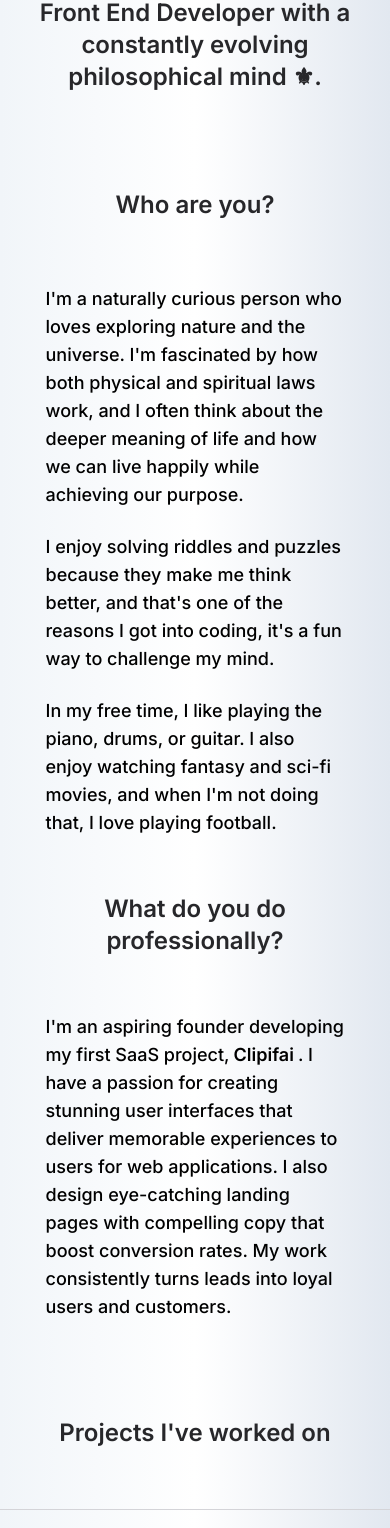
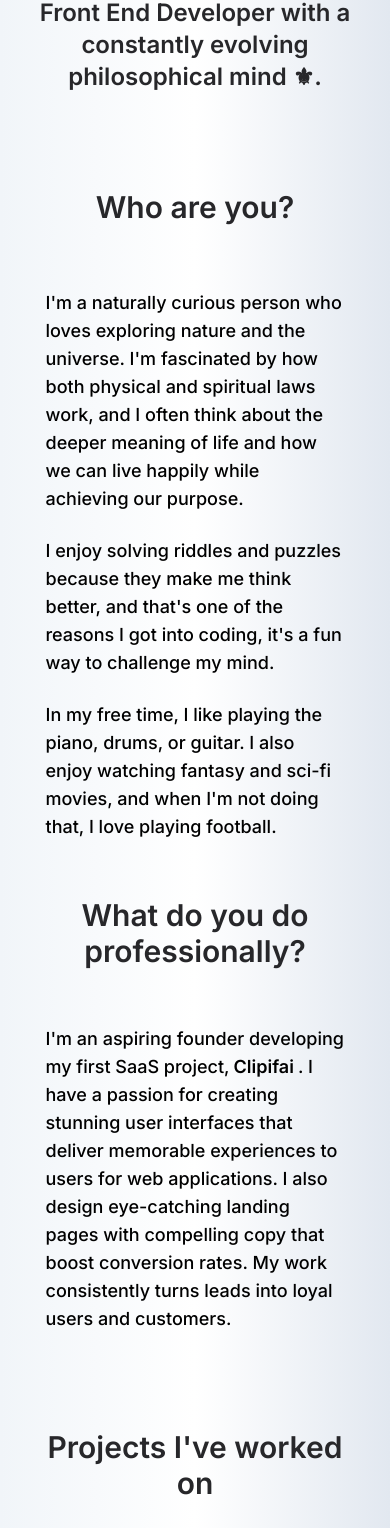
Before and after one commit to EmmanuelOta/coder_zi, a Next.js app: page / in a window 390 px wide. Shown: the part 432-1960 px from the top of the page. Built offline with nearby package versions, Linux system fonts and the light colour scheme.

Commit message:
Adding about section-3

```diff
--- a/app/(site)/page.js
+++ b/app/(site)/page.js
@@ -33,7 +33,7 @@ export default function Home() {
 				id="about"
 			>
 				<h3
-					className="p-3 text-2xl lg:text-4xl font-semibold my-7 text-center text-zinc-800 dark:text-white"
+					className="p-3 text-3xl lg:text-4xl font-semibold my-7 text-center text-zinc-800 dark:text-white"
 					data-aos="fade-down"
 				>
 					Who are you?
@@ -66,7 +66,7 @@ export default function Home() {
 				</div>
 
 				<h3
-					className="p-3 text-2xl lg:text-4xl font-semibold my-7 text-center text-zinc-800 dark:text-white"
+					className="p-3 text-3xl lg:text-4xl font-semibold my-7 text-center text-zinc-800 dark:text-white"
 					data-aos="fade-left"
 				>
 					What do you do professionally?
@@ -98,7 +98,7 @@ export default function Home() {
 
 			<section className="flex flex-col items-center justify-center p-5">
 				<h3
-					className="p-3 text-2xl lg:text-4xl font-semibold my-7 text-center text-zinc-800 dark:text-white"
+					className="p-3 text-3xl lg:text-4xl font-semibold my-7 text-center text-zinc-800 dark:text-white"
 					data-aos="zoom-in-down"
 				>
 					Projects I&apos;ve worked on
```
